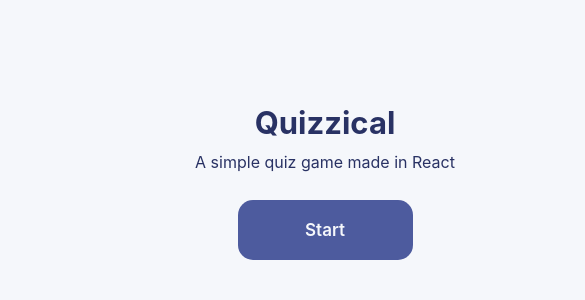
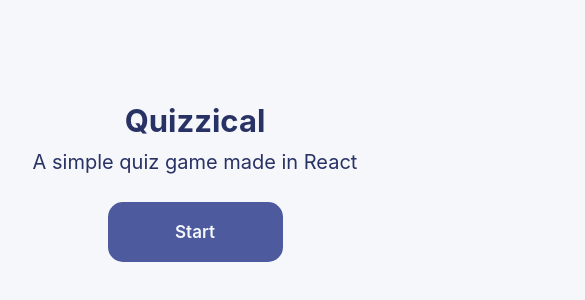
Before and after one commit to davide2894/react-quizzical, a React (Create React App) app: page /#/ in a window 390 px wide. Shown: the part 266-566 px from the top of the page, 585 px wide, since content can reach past the window. Built offline with nearby package versions, Linux system fonts and the light colour scheme.

Commit message:
style: handle mobile

```diff
--- a/src/components/app/App.scss
+++ b/src/components/app/App.scss
@@ -1,11 +1,15 @@
 .app {
   display: flex;
   flex-direction: column;
-  height: 100vh;
-  min-width: 650px;
-  max-width: 800px;
   justify-content: center;
   text-align: center;
   flex-direction: column;
-  margin: 20px auto;
+  overflow-y: visible;
+  margin: 20px;
+  max-width: 800px;
+
+  @media only screen and (min-width: 768px) {
+    margin: 0 auto;
+    height: 100vh;
+  }
 }
--- a/src/components/home/Home.scss
+++ b/src/components/home/Home.scss
@@ -13,6 +13,10 @@
         line-height: 2;
     }
 
+    &__h2 {
+        font-size: rem(20px);
+    }
+
     .link {
         @include buttonCommonStyle;
         text-decoration: none;
--- a/src/components/question/Question.scss
+++ b/src/components/question/Question.scss
@@ -49,6 +49,12 @@
 
 .choices {
     display: flex;
+
+    @media only screen and (max-width: 767px) {
+        flex-direction: column;
+        width: 200px;
+        margin: 0 auto;
+    }
 }
 
 .choice {
@@ -60,7 +66,12 @@
     min-width: 30px;
 
     &:not(:first-child) {
-        margin-left: 20px;
+        margin-top: 20px;
+
+        @media only screen and (min-width: 768px) {
+            margin-top: 0;
+            margin-left: 20px;
+        }
     }
 
     &__selected {
```
